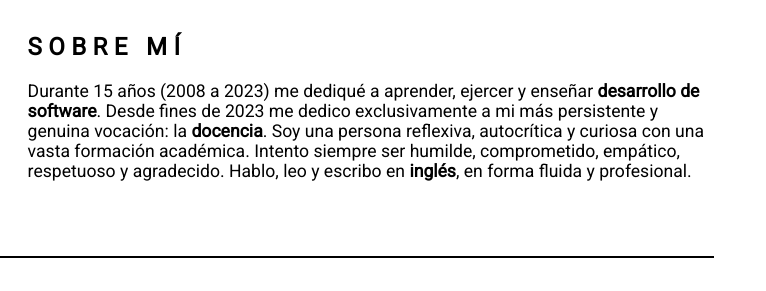
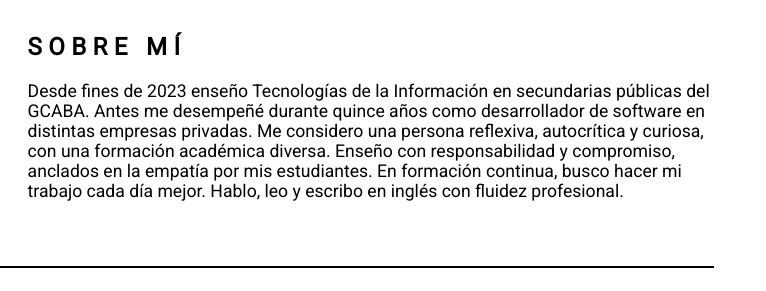
Before and after one commit to aeatencio/cv, a plain HTML site: page index.html in a window 1280 px wide. Shown: the part 259-550 px from the top of the page, 514-1280 px from the left. Drawn offline with Linux system fonts and the light colour scheme.

Commit message:
Actualizo "Sobre mí"

```diff
--- a/index.html
+++ b/index.html
@@ -66,11 +66,12 @@
         <h2>Sobre mí</h2>
 
         <p>
-            Durante 15 años (2008 a 2023) me dediqué a aprender, ejercer y enseñar <b>desarrollo de software</b>.
-            Desde fines de 2023 me dedico exclusivamente a mi más persistente y genuina vocación: la <b>docencia</b>.
-            Soy una persona reflexiva, autocrítica y curiosa con una vasta formación académica.
-            Intento siempre ser humilde, comprometido, empático, respetuoso y agradecido.
-            Hablo, leo y escribo en <b>inglés</b>, en forma fluida y profesional.
+            Desde fines de 2023 enseño Tecnologías de la Información en secundarias públicas del GCABA.
+            Antes me desempeñé durante quince años como desarrollador de software en distintas empresas privadas.
+            Me considero una persona reflexiva, autocrítica y curiosa, con una formación académica diversa.
+            Enseño con responsabilidad y compromiso, anclados en la empatía por mis estudiantes.
+            En formación continua, busco hacer mi trabajo cada día mejor.
+            Hablo, leo y escribo en inglés con fluidez profesional.
         </p>
     </div>
 </div>
```
